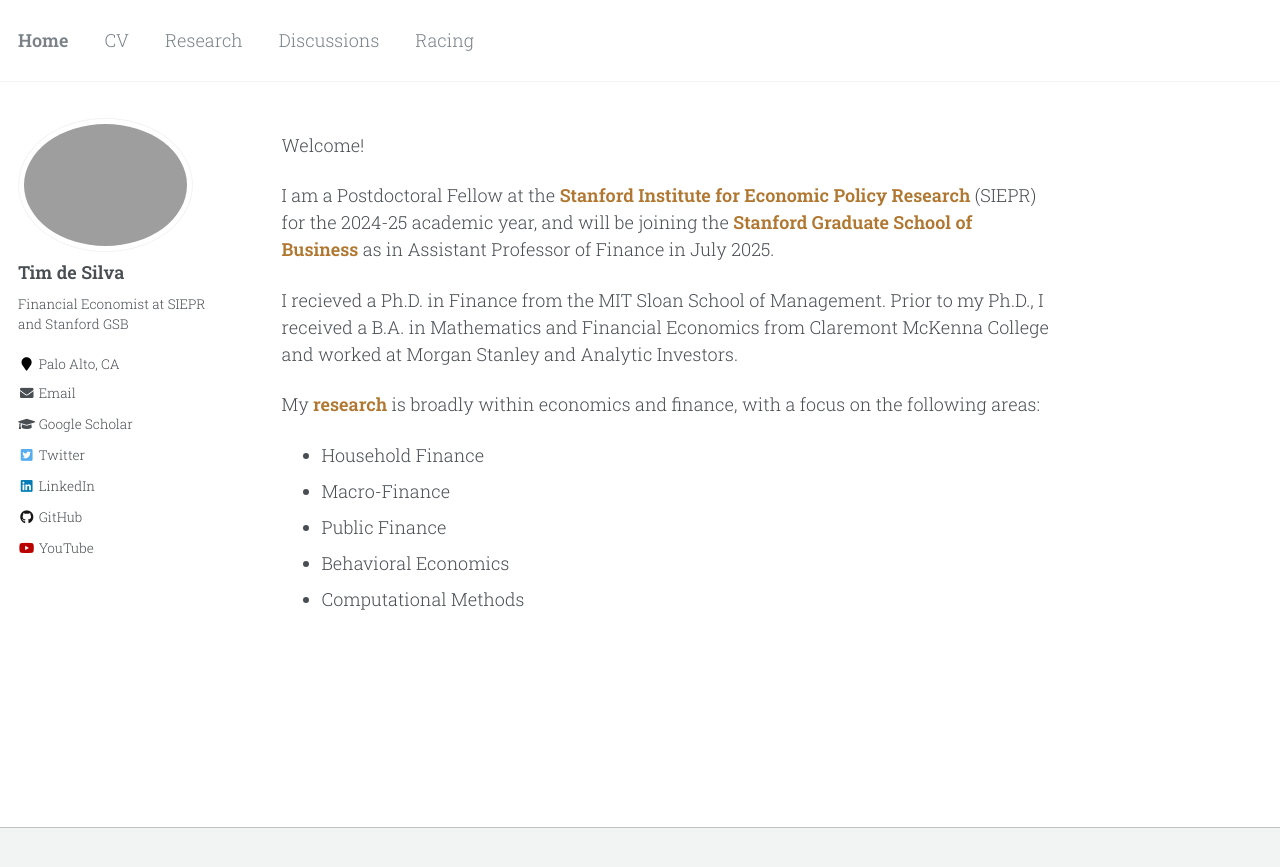
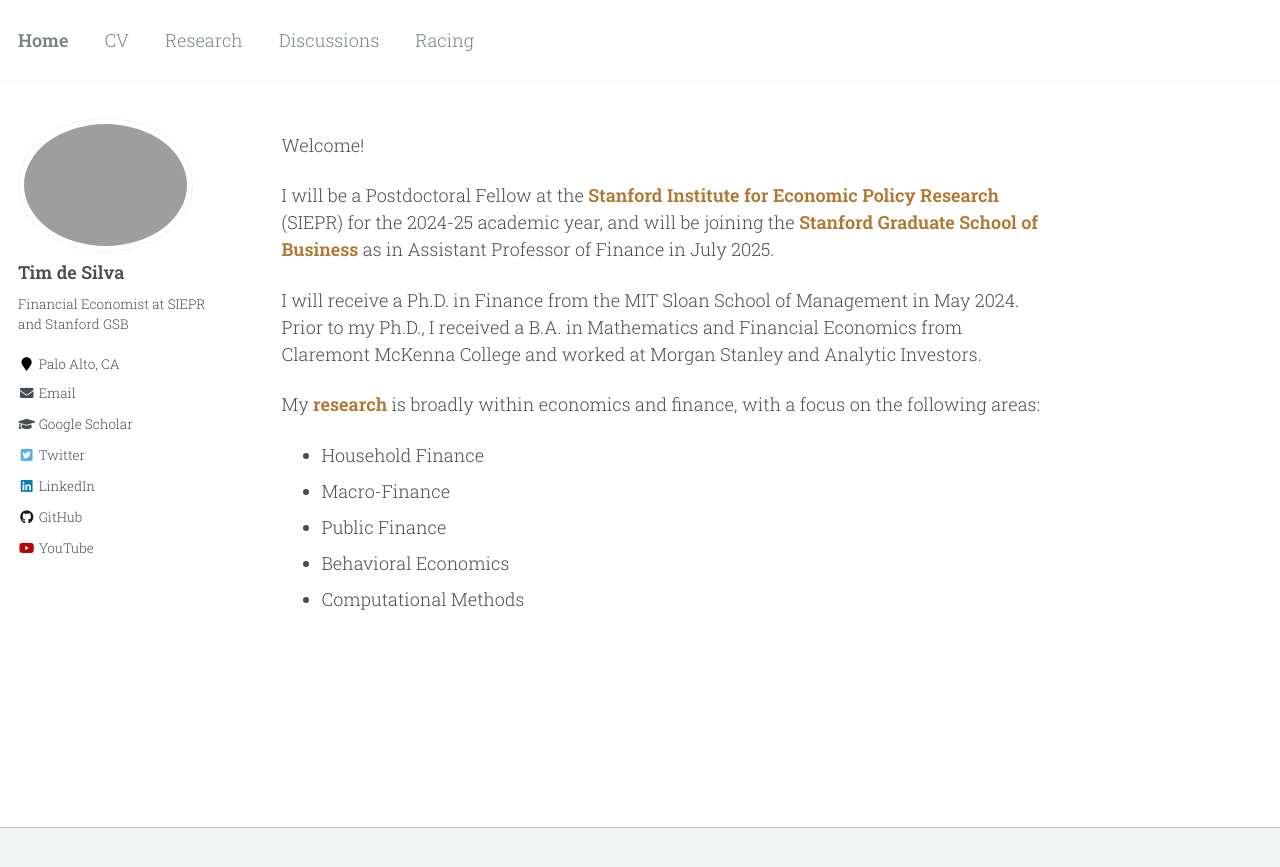
Before and after one commit to timhdesilva/timhdesilva.github.io, a Jekyll site: the page built from _pages/about.html, in a window 1280 px wide. Shown: the top 867 px of the page. Built offline with Jekyll 4.4.1, drawn with Linux system fonts in a browser that asks for light colours.

Commit message:
update about

```diff
--- a/_pages/about.html
+++ b/_pages/about.html
@@ -12,10 +12,10 @@ redirect_from:
   Welcome!
 </p>
 <p>
-  I am a Postdoctoral Fellow at the <a style="text-decoration:none; color:rgb(177, 119, 48); font-weight:bold" href="https://siepr.stanford.edu/">Stanford Institute for Economic Policy Research</a> (SIEPR) for the 2024-25 academic year, and will be joining the <a style="text-decoration:none; color:rgb(177, 119, 48); font-weight:bold" href="https://www.gsb.stanford.edu/">Stanford Graduate School of Business</a> as in Assistant Professor of Finance in July 2025.
+  I will be a Postdoctoral Fellow at the <a style="text-decoration:none; color:rgb(177, 119, 48); font-weight:bold" href="https://siepr.stanford.edu/">Stanford Institute for Economic Policy Research</a> (SIEPR) for the 2024-25 academic year, and will be joining the <a style="text-decoration:none; color:rgb(177, 119, 48); font-weight:bold" href="https://www.gsb.stanford.edu/">Stanford Graduate School of Business</a> as in Assistant Professor of Finance in July 2025.
 </p>
 <p>
-  I recieved a Ph.D. in Finance from the MIT Sloan School of Management. Prior to my Ph.D., I received a B.A. in Mathematics and Financial Economics from Claremont McKenna College and worked at Morgan Stanley and Analytic Investors.
+  I will receive a Ph.D. in Finance from the MIT Sloan School of Management in May 2024. Prior to my Ph.D., I received a B.A. in Mathematics and Financial Economics from Claremont McKenna College and worked at Morgan Stanley and Analytic Investors.
 </p>
 <p>
   My <a style="text-decoration:none; color:rgb(177, 119, 48); font-weight:bold" href="https://www.timdesilva.me/research/">research</a> is broadly within economics and finance, with a focus on the following areas:
```
